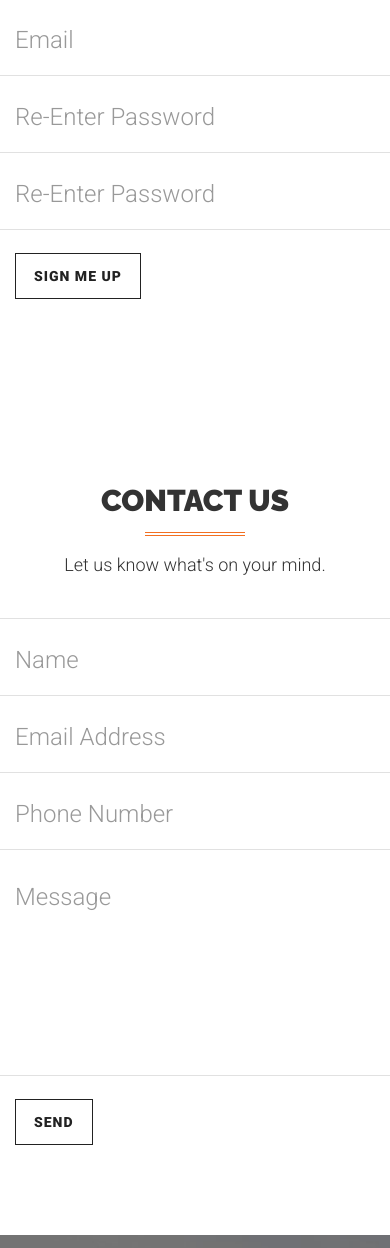
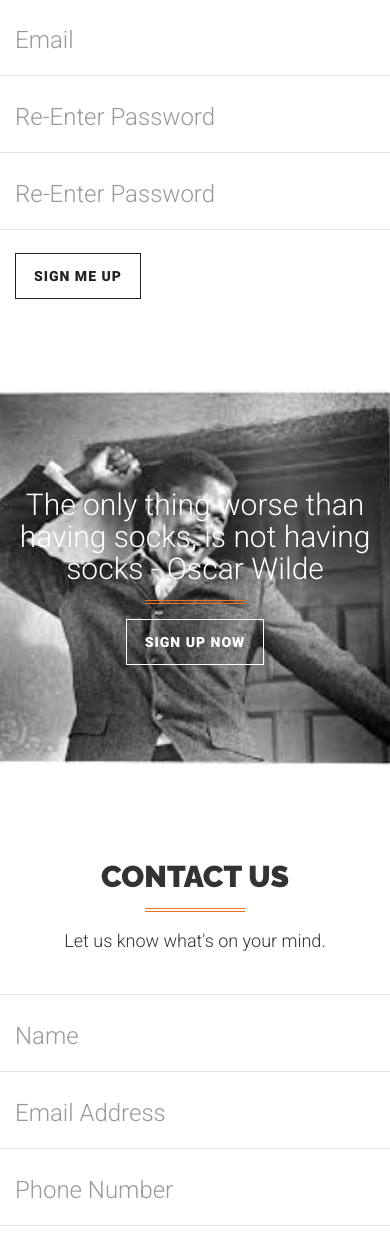
Before and after one commit to moabdo11/sockcess, a Django app: template templates/index.html in a window 390 px wide. Shown: the part 5252-6500 px from the top of the page. Run offline with Django 3.2, Linux system fonts and the light colour scheme; the template is opened without the code that fills it: values that come from a table or form of the project are taken from there, others are empty; parts of the project's set-up code (start-up, migrations or seed data) failed here and were passed over; some libraries are stand-ins or nearby versions.

Commit message:
added spacer

```diff
--- a/templates/base.html
+++ b/templates/base.html
@@ -242,6 +242,8 @@ function validate(){
   {% block signup %}
   {% endblock %}
 
+  {% block filler3 %}
+  {% endblock %}
 
 
   {% block contact %}
--- a/templates/index.html
+++ b/templates/index.html
@@ -764,6 +764,24 @@
         </section>
 {% endblock %}
 
+
+{% block filler3 %}
+
+    <aside class="cta-quote" style="background-image: url('{% static 'assets/img/poiter.jpg' %}' );">
+        <div class="container wow fadeIn">
+            <div class="row">
+                <div class="col-md-10 col-md-offset-1">
+                    <span class="quote"> The only thing worse than having socks, is not having socks - Oscar Wilde </span>
+                    <hr class=" colored">
+                    <a href="#contact" class="btn btn-outline-light">SIGN UP NOW</a>
+                </div>
+            </div>
+        </div>
+    </aside>
+
+{% endblock %}
+
+
 {% block contact %}
 
  <section id="contactus">
```
Also changed, not shown: static/assets/img/poiter.jpg (added).
